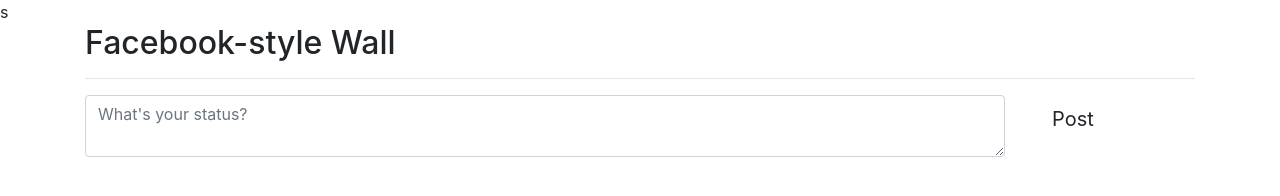
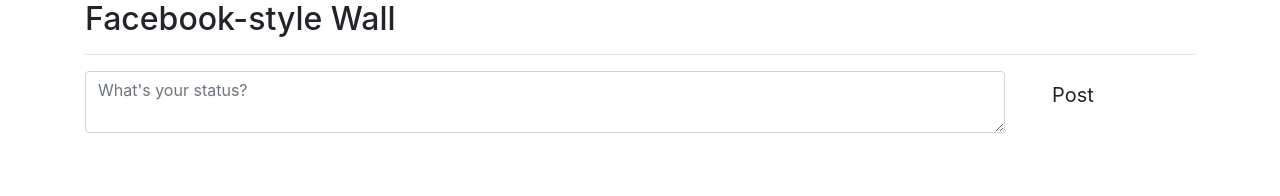
Before and after one commit to kurtmix/JavaScript_Post, a plain HTML site: page index.html in a window 1280 px wide. Drawn offline with nearby package versions, Linux system fonts and the light colour scheme.

Commit message:
Fixed Style

```diff
--- a/index.html
+++ b/index.html
@@ -3,8 +3,7 @@
 
 <head>
     <link href="https://cdnjs.cloudflare.com/ajax/libs/twitter-bootstrap/4.0.0-alpha/css/bootstrap.css" rel="stylesheet" type="text/css">
-    <link rel="stylesheet" type="text/css" href="postwall.css">
-    s
+    <link rel="stylesheet" type="text/css" href="style.css">
 
 </head>
 
```
